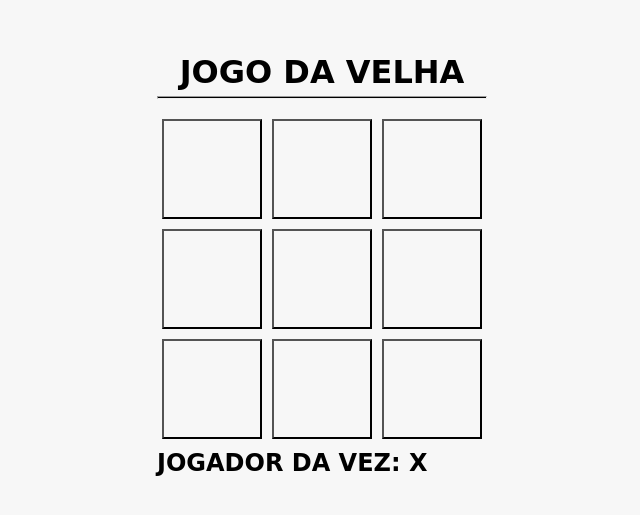
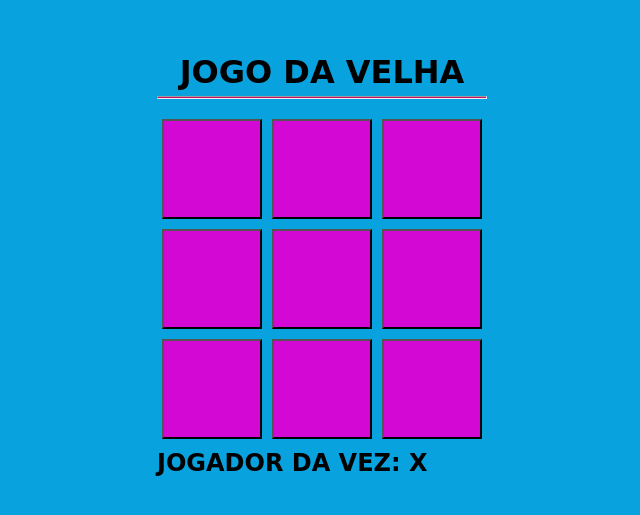
Before and after one commit to leticinha54/jogodavelha, a plain HTML site: page index.html in a window 1280 px wide. Shown: the part 135-650 px from the top of the page, without its empty margins (318-958 px from the left). Drawn offline with Linux system fonts and the light colour scheme.

Commit message:
jogo da velha

```diff
--- a/style.css
+++ b/style.css
@@ -10,7 +10,7 @@
     display: flex;
     align-items: center;
     justify-content: center;
-    background: #f7f7f7;
+    background: #08a2df;
   }
 
   main {
@@ -26,7 +26,7 @@
   hr {
     font-weight: bold;
     height: 3px;
-    background: black;
+    background: rgb(202, 14, 108);
     margin-bottom: 10px;
   }
 
@@ -41,5 +41,5 @@
     margin: 5px;
     cursor: pointer;
     font-size: 50px;
-    background: #f7f7f7;
+    background: #d408d4;
   }
```
